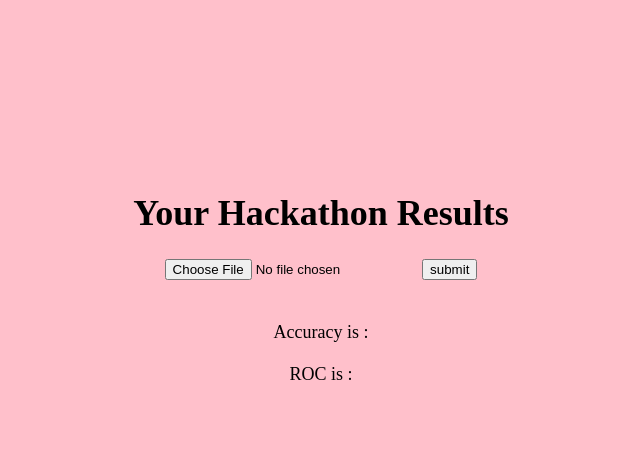
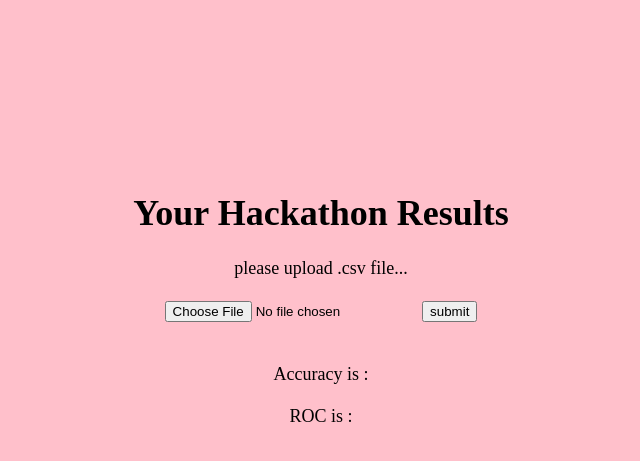
Before and after one commit to Ramkumar-datascience/Heroku-app, a Flask app: page / in a window 1280 px wide. Shown: the top 461 px of the page, without its empty margins (327-967 px from the left). Run offline with Flask 2, Linux system fonts and the light colour scheme; parts of the project's set-up code (start-up, migrations or seed data) failed here and were passed over.

Commit message:
Update index.html

```diff
--- a/templates/index.html
+++ b/templates/index.html
@@ -44,6 +44,7 @@
  </div> -->
 	<h1> Your Hackathon Results </h1>
 	<form class="" action="predict" method="post">
+		please upload .csv file...<br><br>
 		<input type="file" name="csv_file" id="csv_file" required="True" class="form-control" text-align: center;>
 		<input type="submit" name="" value="submit" text-align: center;>
 	</form>
```
